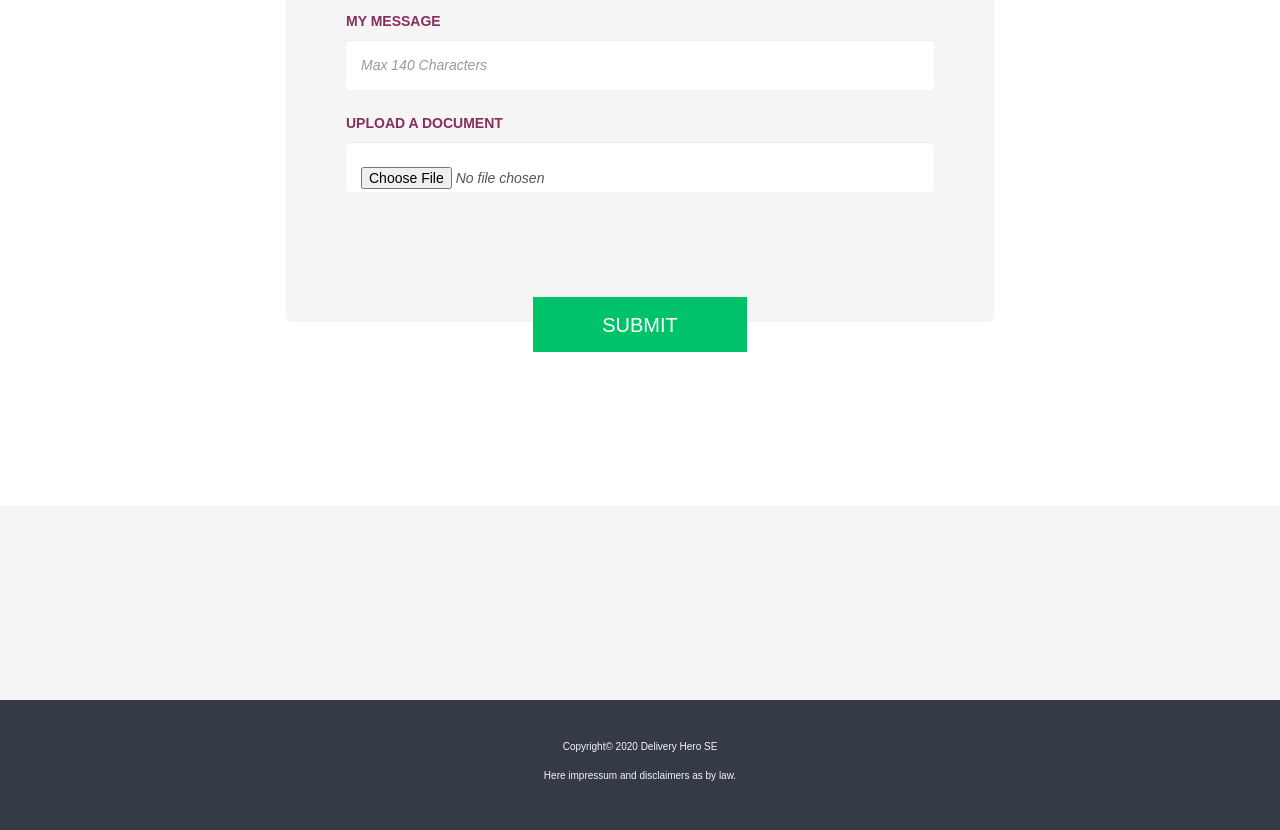
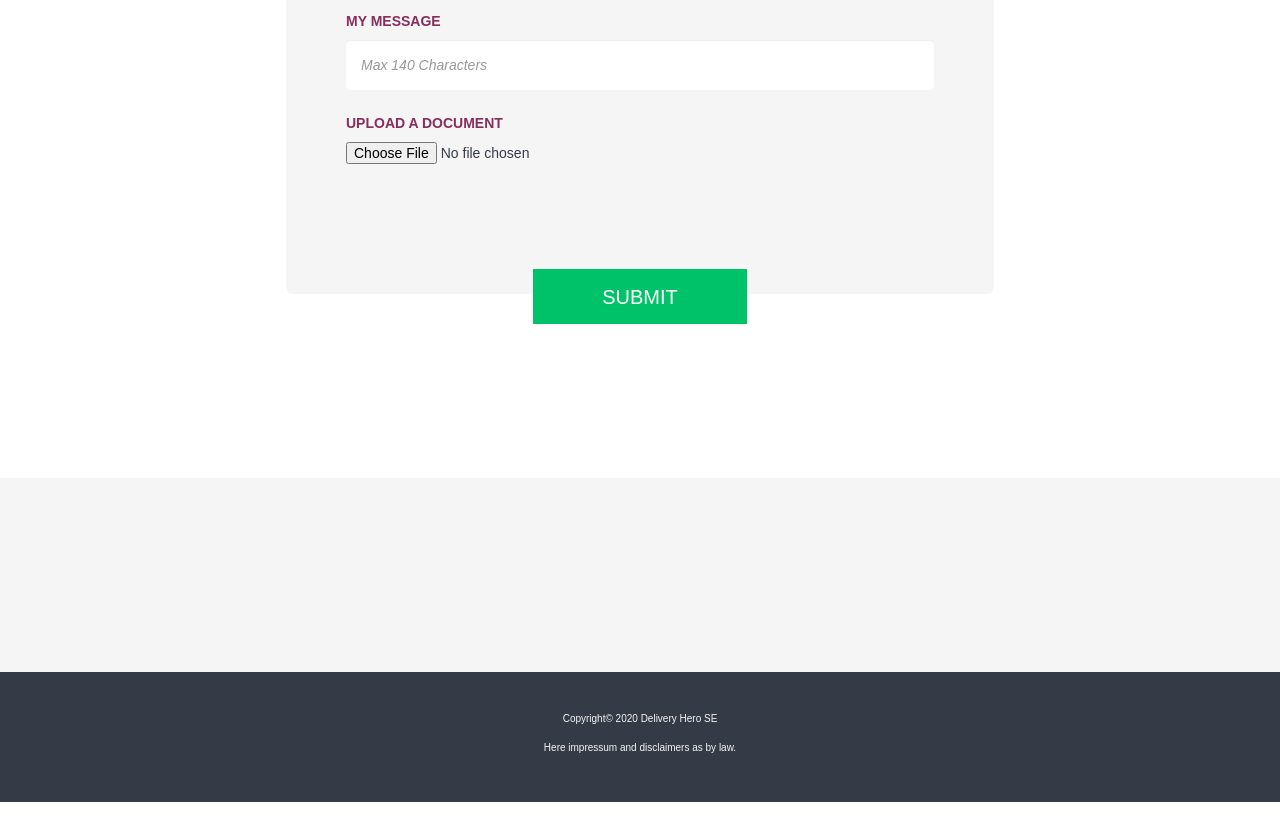
Before and after one commit to ntnhan30dh/venture-capital, a Gatsby site: page /contact in a window 1280 px wide. Shown: the part 1520-2350 px from the top of the page. After the commit the page ends 2322 px from the top, so only its background shows below. Built offline with nearby package versions, Linux system fonts and the light colour scheme; Gatsby itself is replaced by a stand-in of ours; a web font is replaced by a local one.

Commit message:
update style for form file upload and test without action

```diff
--- a/src/pages/contact.js
+++ b/src/pages/contact.js
@@ -34,7 +34,7 @@ const handleSubmit = (e) => {
 	  ...state,
 	}),
   })
-	.then(() => navigate(form.getAttribute('action')))
+	//.then(() => navigate(form.getAttribute('action')))
 	.catch((error) => alert(error))
 }
 
@@ -174,7 +174,7 @@ const handleSubmit = (e) => {
           </div>
           <div className="form-group">
             <label for="file">UPLOAD A DOCUMENT</label>
-            <input name="file" type="file" className="form-control" id="file" onChange={handleAttachment}/>
+            <input name="file" type="file" className="" id="file" onChange={handleAttachment}/>
           </div>
           <div className="submit-button" role="button" type="submit">
             <button className="button" type="submit">
```
